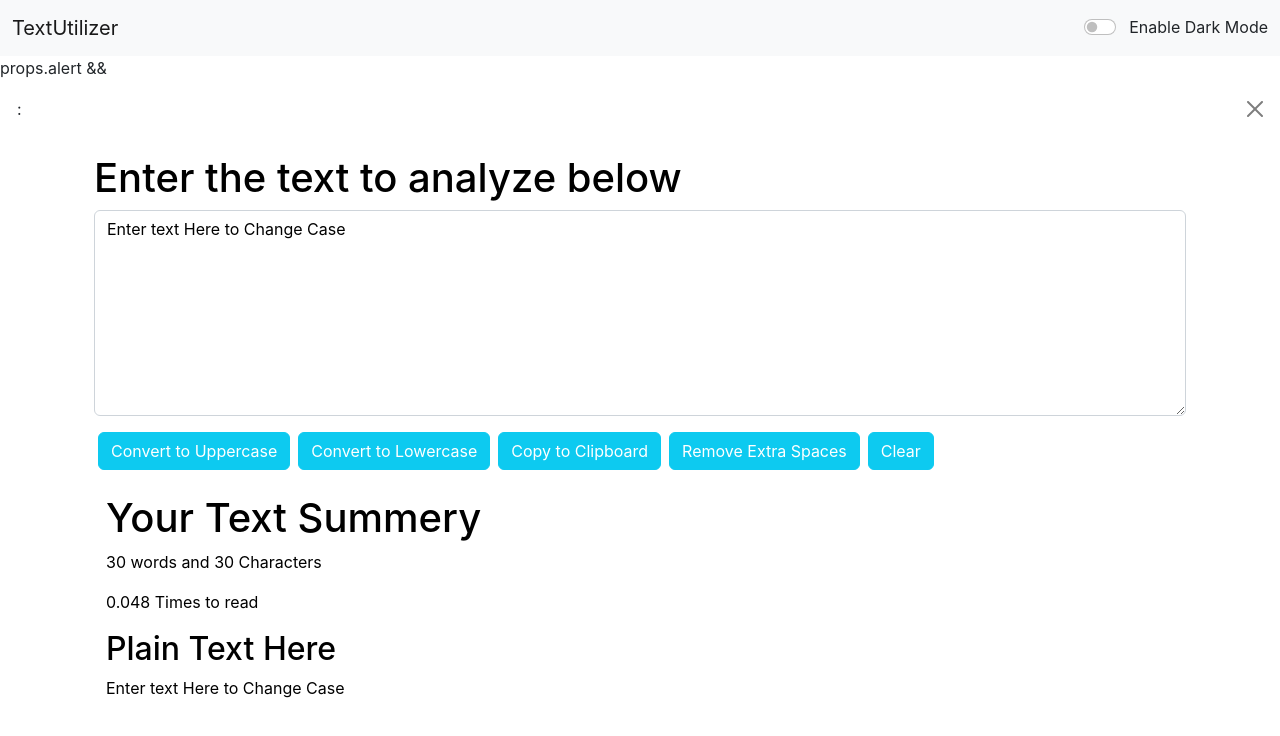
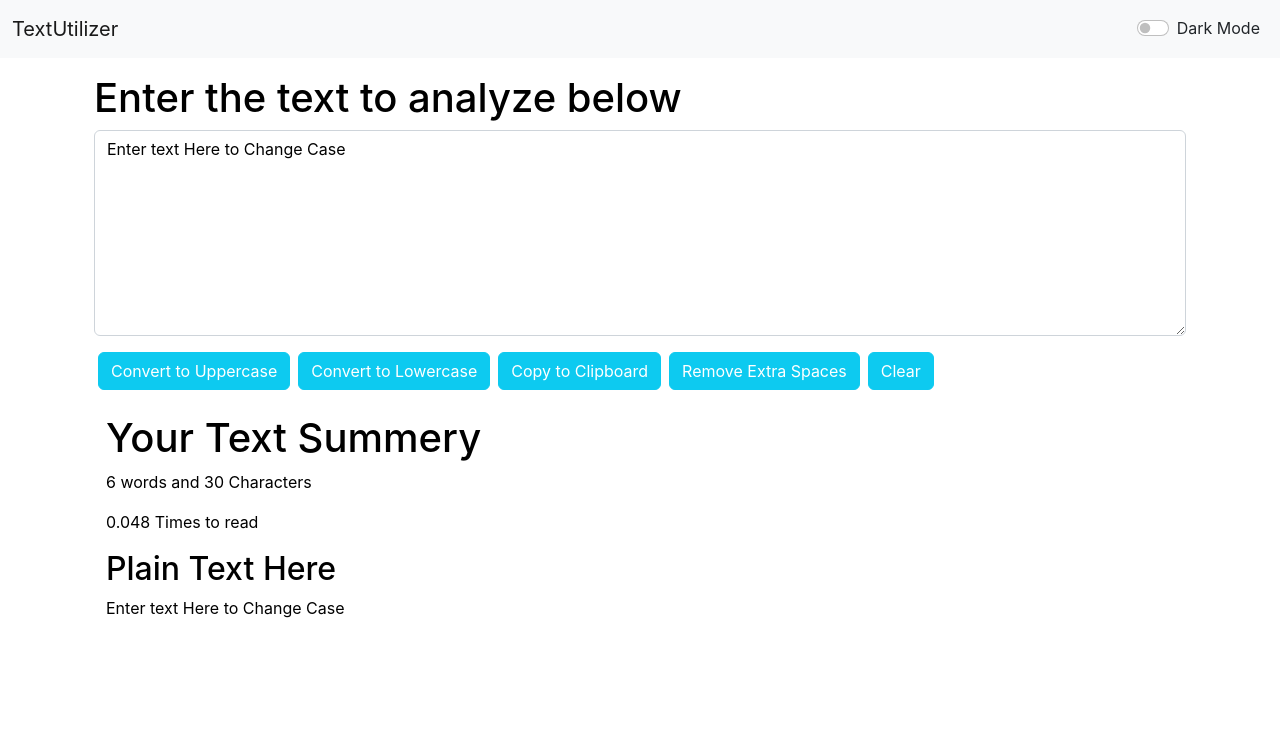
Before and after one commit to faiezahmedkhan/changeCase, a React (Create React App) app: page / in a window 1280 px wide. Shown: the top 736 px of the page. Built offline with nearby package versions, Linux system fonts and the light colour scheme.

Commit message:
remove space in text box

```diff
--- a/public/index.html
+++ b/public/index.html
@@ -24,7 +24,7 @@
       work correctly both with client-side routing and a non-root public URL.
       Learn how to configure a non-root public URL by running `npm run build`.
     -->
-    <title>React App</title>
+    <title>TextUtils - Home</title>
     <link href="https://cdn.jsdelivr.net/npm/bootstrap@5.2.1/dist/css/bootstrap.min.css" rel="stylesheet" integrity="sha384-iYQeCzEYFbKjA/T2uDLTpkwGzCiq6soy8tYaI1GyVh/UjpbCx/TYkiZhlZB6+fzT" crossorigin="anonymous">
 
   </head>
--- a/src/App.js
+++ b/src/App.js
@@ -6,12 +6,12 @@ import Alert from "./component/Alert";
 
 const App = () => {
   const [mode, setMode] = useState("light");
-  const [alert, setAlert] = useState("null");
+  const [alert, setAlert] = useState(null);
 
   const showAlert = (message, type) => {
     setAlert({
       msg: message,
-      type: type
+      type: type,
     });
   };
 
@@ -19,21 +19,23 @@ const App = () => {
     if (mode === "light") {
       setMode("dark");
       document.body.style.backgroundColor = "#192633f5";
-      showAlert("Dark mode is enabled", "Success");
+      showAlert("Dark mode is enabled", "success");
+      document.title = "TextUtils - Dark Mode";
     } else {
       setMode("light");
       document.body.style.backgroundColor = "#fff";
-      showAlert("Light mode is enabled", "Success");
+      showAlert("Light mode is enabled", "info");
+      document.title = "TextUtils - Light Mode";
     }
+
   };
-
 
   return (
     <>
       <Navbar title="TextUtilizer" mode={mode} togglemode={togglemode} />
       <Alert alert={alert} />
       <div className="container my-3">
-        <Textform heading="Enter the text to analyze below" mode={mode} />
+        <Textform showAlert="showAlert" heading="Enter the text to analyze below" mode={mode} />
       </div>
     </>
   );
--- a/src/component/Alert.js
+++ b/src/component/Alert.js
@@ -1,13 +1,18 @@
 import React from 'react'
 
+
 export default function Alert(props) {
-  return (
-    <>
-         props.alert && <div className={`alert alert-${props.alert.type} alert-dismissible fade show`} role="alert">
-                {/* <div className="alert alert-warning alert-dismissible fade show role=alert"> */}
-                    {props.alert.type}: {props.alert.msg}
-                    <button type="button" className="btn-close" data-bs-dismiss="alert" aria-label="Close"></button>
-                </div>
-        </>
-  )
+    const capitalize = (word) =>{
+        const lower = word.toLowerCase();
+        return lower.charAt(0).toUpperCase() + lower.slice(1);
+       }
+        return (
+
+         props.alert &&   <div className={`alert alert-${props.alert.type} alert-dismissible fade show`} role="alert">
+            <strong>{capitalize(props.alert.type)}</strong> {props.alert.msg}
+            <button type="button" className="btn-close" data-bs-dismiss="alert" aria-label="Close"></button>
+          </div>
+
+
+          )
 }
--- a/src/component/TextForm.js
+++ b/src/component/TextForm.js
@@ -4,12 +4,13 @@ const TextForm = (props) => {
   const handelclick = () => {
     let newText = text.toUpperCase();
     setText(newText);
-    props.showAlert("Choverted to upperCase")
+    props.showAlert("Converted to UpperCase", "success")
   };
 
   const handelclicklower = () => {
     let newText = text.toLowerCase();
     setText(newText);
+    props.showAlert("Converted to Lower Case!", "success")
   };
 
   const handelcear = () => {
@@ -90,7 +91,8 @@ const TextForm = (props) => {
       >
         <h1>Your Text Summery</h1>
         <p>
-          {text.split("").length} words and {text.length} Characters
+          {text.length>0 ? text.trim().split(" ").length : 0} words and {text.length} Characters
+
         </p>
         <p>{0.008 * text.split(" ").length} Times to read</p>
         <h2>Plain Text Here</h2>
--- a/src/component/navbar.js
+++ b/src/component/navbar.js
@@ -5,15 +5,21 @@ const navbar = (props) => {
     <>
         <nav className={`navbar navbar-expand-lg navbar-${props.mode} bg-${props.mode}`}>
             <div className="container-fluid">
+
+
                 <a className="navbar-brand" href="#">{props.title}</a>
                 <button className="navbar-toggler" type="button" data-bs-toggle="collapse" data-bs-target="#navbarNav" aria-controls="navbarNav" aria-expanded="false" aria-label="Toggle navigation">
                 <span className="navbar-toggler-icon"></span>
                 </button>
 
-                <div className={`d-flex form-check form-switch text-${props.mode==='light' ? 'dark':'light' }`}>
-                        <input className="form-check-input" onClick={props.togglemode} type="checkbox" role="switch" id="flexSwitchCheckDefault" />
-                        <label className="form-check-label" htmlFor="flexSwitchCheckDefault">&nbsp;&nbsp; Enable Dark Mode</label>
+
+                  <div className={` text-center p-2 form-check form-switch text-${props.mode==='light' ? 'dark':'light' }`}>
+
+                        <input className="form-check-input" onClick={props.togglemode} type="checkbox" role="switch" id="flexSwitch" />
+                        <label className="form-check-label" htmlFor="flexSwitch">Dark Mode</label>
                    </div>
+
+
             </div>
 </nav>
     </>
```
Also changed, not shown: 1 other file (tests, documents, lock files or other folders).
